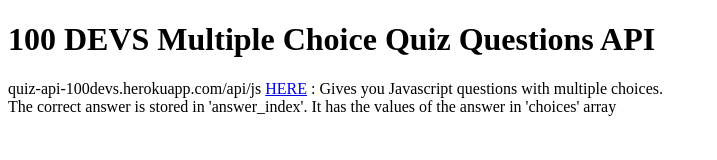
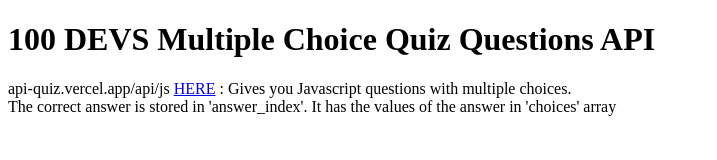
Before and after one commit to saira512dev/API-Quiz, a website: page index.html in a window 1280 px wide. Shown: the whole page, without its empty margins (0-717 px from the left). Drawn offline with Linux system fonts and the light colour scheme.

Commit message:
updated readme

```diff
--- a/index.html
+++ b/index.html
@@ -9,7 +9,7 @@
 <body>
     <h1>100 DEVS Multiple Choice Quiz Questions API</h1>
     <p>
-        quiz-api-100devs.herokuapp.com/api/js <a href="https://api-quiz.vercel.app/api/js">HERE</a> : Gives you Javascript questions with multiple choices. <br>
+        api-quiz.vercel.app/api/js <a href="https://api-quiz.vercel.app/api/js">HERE</a> : Gives you Javascript questions with multiple choices. <br>
         The correct answer is stored in 'answer_index'. It has the values of the answer in 'choices' array
     </p>
 </body>
```
